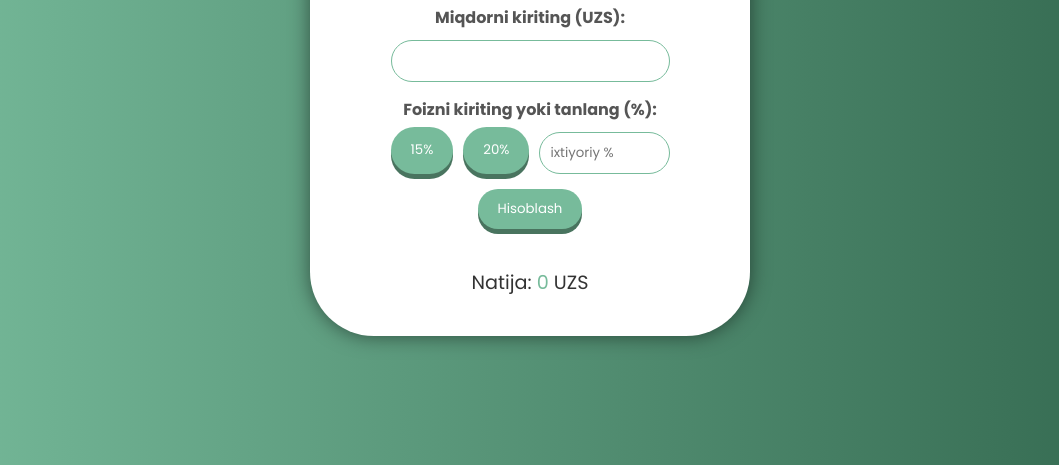
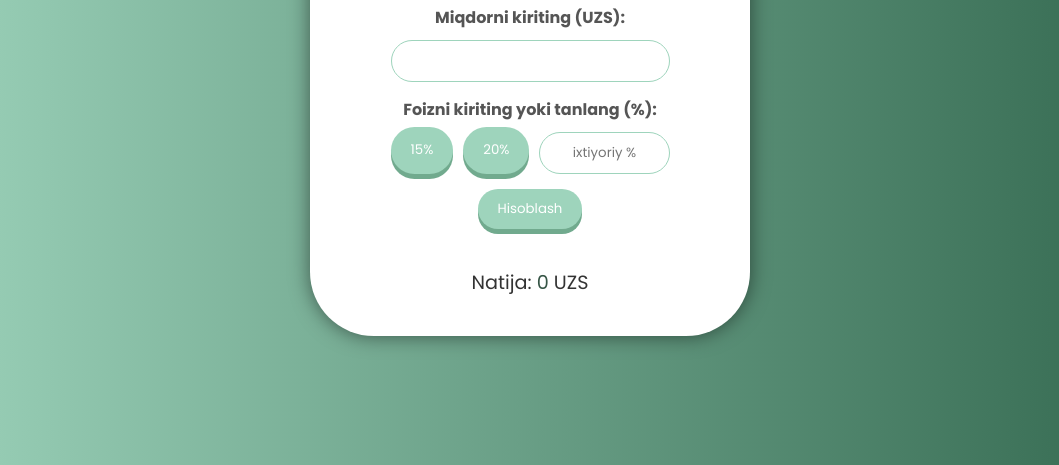
Before and after one commit to zohidjondev/oriflame-per-calc, a plain HTML site: page index.html in a window 1280 px wide. Shown: the part 335-800 px from the top of the page, without its empty margins (110-1169 px from the left). Drawn offline with Linux system fonts and the light colour scheme.

Commit message:
updated Natija output and main color change

```diff
--- a/script.js
+++ b/script.js
@@ -24,6 +24,9 @@ document.getElementById('percentage-form').addEventListener('submit', function(e
         return;
     }
 
-    const result = (amount * percentage) / 100;
-    document.getElementById('result-value').textContent = result.toLocaleString();
+    const deduction = (amount * percentage) / 100;
+    const resultAmount = amount - deduction;
+    const result = `${amount.toLocaleString()} - ${deduction.toLocaleString()}(${percentage}%) = ${resultAmount.toLocaleString()}`;
+
+    document.getElementById('result-value').textContent = result;
 });
--- a/style.css
+++ b/style.css
@@ -1,9 +1,9 @@
 @import url('https://fonts.googleapis.com/css2?family=Poppins:ital,wght@0,100;0,200;0,300;0,400;0,500;0,600;0,700;0,800;0,900;1,100;1,200;1,300;1,400;1,500;1,600;1,700;1,800;1,900&display=swap');
 :root {
-    --main-color: #77bb9b;
+    --main-color: #9ed4bc;
     --main-color-dark: #365546 ;
-    --main-bg: linear-gradient(to right, #77bb9b, #33684f);
-    --box-shadow-buttons:  0 5px  rgb(73, 116, 95);
+    --main-bg: linear-gradient(to right, #9ed4bc, #33684f);
+    --box-shadow-buttons:  0 5px  rgb(113, 170, 142);
 }
 
 * {
@@ -69,7 +69,15 @@ input[type="text"] {
     box-sizing: border-box;
     outline: none;
     margin-top: 5px ;
+    text-align: center;
 }
+
+input[type="number"]::-webkit-outer-spin-button,
+input[type="number"]::-webkit-inner-spin-button {
+    -webkit-appearance: none;
+    margin: 0;
+}
+
 
 .button-group {
     display: flex;
@@ -110,7 +118,7 @@ button:hover {
 }
 
 .result span {
-    color: var(--main-color);
+    color: var(--main-color-dark);
 }
 
 
```
